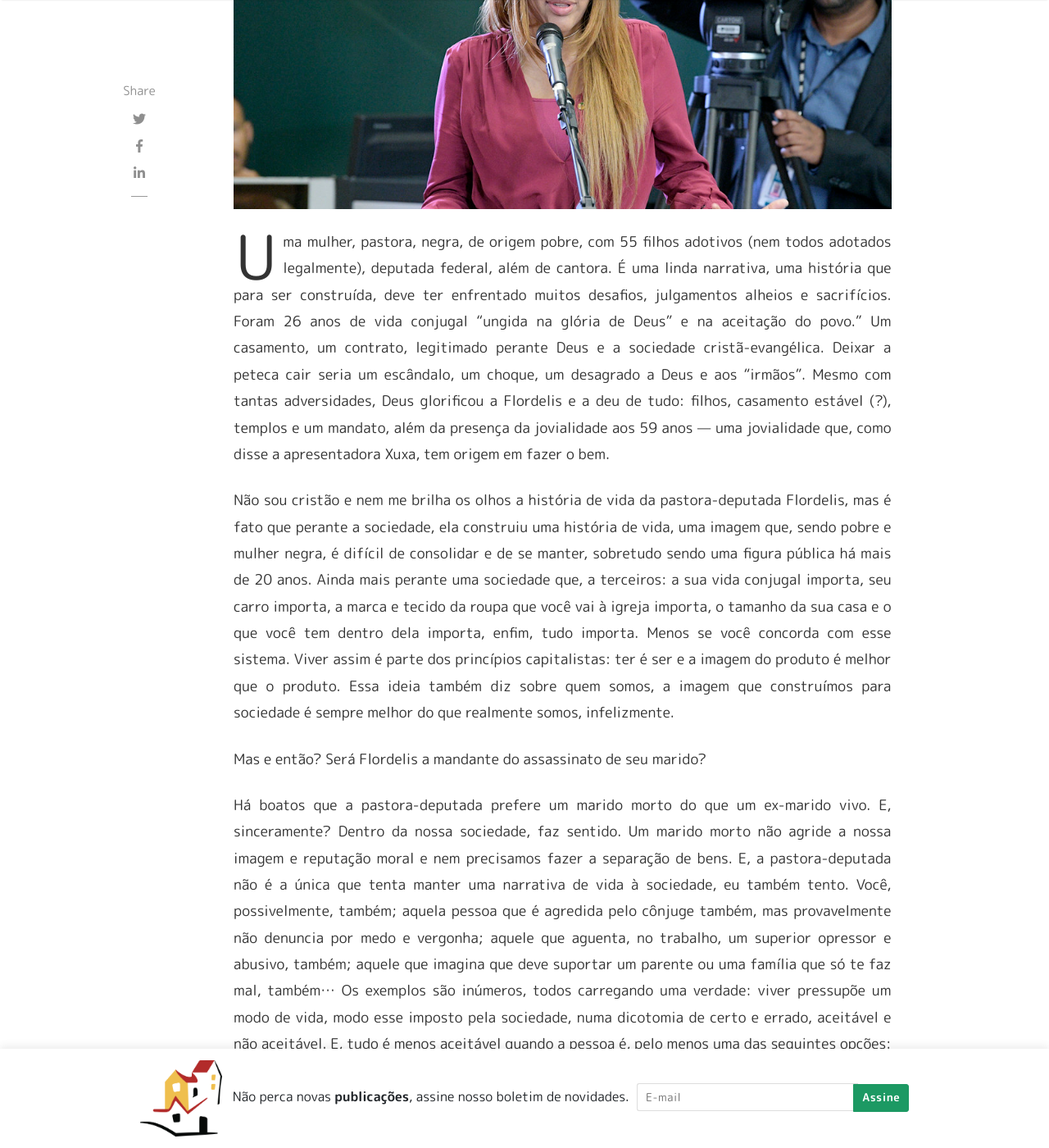
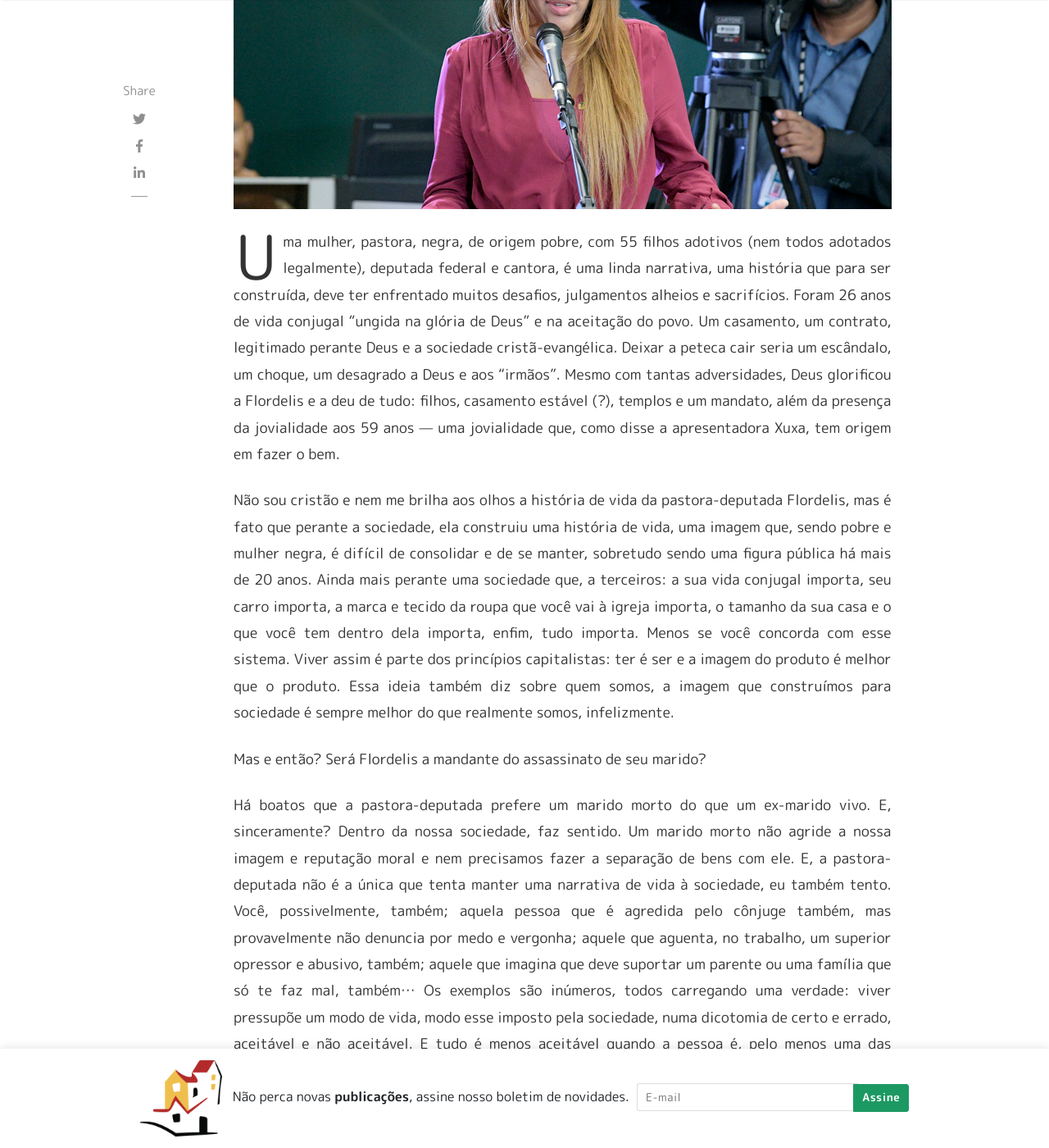
Before and after one commit to rafaelabcaffaro/republiqueta.github.io, a Jekyll site: the page built from _posts/2020-09-05-sera-flordelis-a-mandante.md, in a window 1280 px wide and 1400 px high, scrolled down 617 px. Shown: the whole window at 82% size. Built offline with Jekyll 4.4.1, drawn with Linux system fonts in a browser that asks for light colours; nearby versions of some CDN libraries; some web fonts are replaced; comment, search, counter and statistics services are not loaded; some of the changed text lies outside the part shown.

Commit message:
Update 2020-09-05-sera-flordelis-a-mandante.md

```diff
--- a/_posts/2020-09-05-sera-flordelis-a-mandante.md
+++ b/_posts/2020-09-05-sera-flordelis-a-mandante.md
@@ -8,15 +8,15 @@
   - relacionamento
 image: assets/images/flordelis.jpg
 ---
-Uma mulher, pastora, negra, de origem pobre, com 55 filhos adotivos (nem todos adotados legalmente), deputada federal, além de cantora. É uma linda narrativa, uma história que para ser construída, deve ter enfrentado muitos desafios, julgamentos alheios e sacrifícios. Foram 26 anos de vida conjugal "ungida na glória de Deus" e na aceitação do povo." Um casamento, um contrato, legitimado perante Deus e a sociedade cristã-evangélica. Deixar a peteca cair seria um escândalo, um choque, um desagrado a Deus e aos "irmãos". Mesmo com tantas adversidades, Deus glorificou a Flordelis e a deu de tudo: filhos, casamento estável (?), templos e um mandato, além da presença da jovialidade aos 59 anos — uma jovialidade que, como disse a apresentadora Xuxa, tem origem em fazer o bem.
+Uma mulher, pastora, negra, de origem pobre, com 55 filhos adotivos (nem todos adotados legalmente), deputada federal e cantora, é uma linda narrativa, uma história que para ser construída, deve ter enfrentado muitos desafios, julgamentos alheios e sacrifícios. Foram 26 anos de vida conjugal "ungida na glória de Deus" e na aceitação do povo. Um casamento, um contrato, legitimado perante Deus e a sociedade cristã-evangélica. Deixar a peteca cair seria um escândalo, um choque, um desagrado a Deus e aos "irmãos". Mesmo com tantas adversidades, Deus glorificou a Flordelis e a deu de tudo: filhos, casamento estável (?), templos e um mandato, além da presença da jovialidade aos 59 anos — uma jovialidade que, como disse a apresentadora Xuxa, tem origem em fazer o bem.
 
-Não sou cristão e nem me brilha os olhos a história de vida da pastora-deputada Flordelis, mas é fato que perante a sociedade, ela construiu uma história de vida, uma imagem que, sendo pobre e mulher negra, é difícil de consolidar e de se manter, sobretudo sendo uma figura pública há mais de 20 anos. Ainda mais perante uma sociedade que, a terceiros: a sua vida conjugal importa, seu carro importa, a marca e tecido da roupa que você vai à igreja importa, o tamanho da sua casa e o que você tem dentro dela importa, enfim, tudo importa. Menos se você concorda com esse sistema. Viver assim é parte dos princípios capitalistas: ter é ser e a imagem do produto é melhor que o produto. Essa ideia também diz sobre quem somos, a imagem que construímos para sociedade é sempre melhor do que realmente somos, infelizmente.
+Não sou cristão e nem me brilha aos olhos a história de vida da pastora-deputada Flordelis, mas é fato que perante a sociedade, ela construiu uma história de vida, uma imagem que, sendo pobre e mulher negra, é difícil de consolidar e de se manter, sobretudo sendo uma figura pública há mais de 20 anos. Ainda mais perante uma sociedade que, a terceiros: a sua vida conjugal importa, seu carro importa, a marca e tecido da roupa que você vai à igreja importa, o tamanho da sua casa e o que você tem dentro dela importa, enfim, tudo importa. Menos se você concorda com esse sistema. Viver assim é parte dos princípios capitalistas: ter é ser e a imagem do produto é melhor que o produto. Essa ideia também diz sobre quem somos, a imagem que construímos para sociedade é sempre melhor do que realmente somos, infelizmente.
 
 Mas e então? Será Flordelis a mandante do assassinato de seu marido?
 
-Há boatos que a pastora-deputada prefere um marido morto do que um ex-marido vivo. E, sinceramente? Dentro da nossa sociedade, faz sentido. Um marido morto não agride a nossa imagem e reputação moral e nem precisamos fazer a separação de bens. E, a pastora-deputada não é a única que tenta manter uma narrativa de vida à sociedade, eu também tento. Você, possivelmente, também; aquela pessoa que é agredida pelo cônjuge também, mas provavelmente não denuncia por medo e vergonha; aquele que aguenta, no trabalho, um superior opressor e abusivo, também; aquele que imagina que deve suportar um parente ou uma família que só te faz mal, também… Os exemplos são inúmeros, todos carregando uma verdade: viver pressupõe um modo de vida, modo esse imposto pela sociedade, numa dicotomia de certo e errado, aceitável e não aceitável. E, tudo é menos aceitável quando a pessoa é, pelo menos uma das seguintes opções: negra, mulher, não-heterossexual, pobre, mãe-solteira, divorciada e sem estudo.
+Há boatos que a pastora-deputada prefere um marido morto do que um ex-marido vivo. E, sinceramente? Dentro da nossa sociedade, faz sentido. Um marido morto não agride a nossa imagem e reputação moral e nem precisamos fazer a separação de bens com ele. E, a pastora-deputada não é a única que tenta manter uma narrativa de vida à sociedade, eu também tento. Você, possivelmente, também; aquela pessoa que é agredida pelo cônjuge também, mas provavelmente não denuncia por medo e vergonha; aquele que aguenta, no trabalho, um superior opressor e abusivo, também; aquele que imagina que deve suportar um parente ou uma família que só te faz mal, também… Os exemplos são inúmeros, todos carregando uma verdade: viver pressupõe um modo de vida, modo esse imposto pela sociedade, numa dicotomia de certo e errado, aceitável e não aceitável. E tudo é menos aceitável quando a pessoa é, pelo menos uma das seguintes classificações: negra, mulher, não-heterossexual, pobre, mãe-solteira, divorciada e sem estudo.
 
-Então, matou o marido a pastora-deputada? Não sei. Mas se matou, fez ela um sacrifício para se manter em nossa sociedade? Sim. E é até lógico, mas não aceitável. Mas, se não é aceitável, porque vivemos numa sociedade como essa? Em que temos que ter para ser e manter uma imagem, uma vida que não queremos? Suportando desaforos diários? Enfim, Flordelis é, ainda que uma assassina, é uma pessoa comum. Exatamente isso: comum como o autor desse texto e você: alguém que tem uma vida e deve sustentar a vida moral, material e socialmente. É assim (?).
+Então, caso matou o marido a pastora-deputada, eu não sei. Mas se matou, fez ela um sacrifício para se manter em nossa sociedade? sim. E é até lógico, mas não aceitável. Mas, se não é aceitável, porque vivemos numa sociedade como essa? Em que temos que ter para ser e manter uma imagem, uma vida que não queremos? suportando desaforos diários? Enfim, Flordelis é, ainda que uma assassina, é uma pessoa comum. Exatamente isso: comum como o autor desse texto e você: alguém que tem uma vida e deve sustentar a vida moral, material e socialmente. É assim (?).
 
 ---
 "Procuradoria Especial da Mulher" por Senado Federal é licenciada sob CC BY 2.0. Para ver uma cópia da licença, visite https://creativecommons.org/licenses/by/2.0/
```
